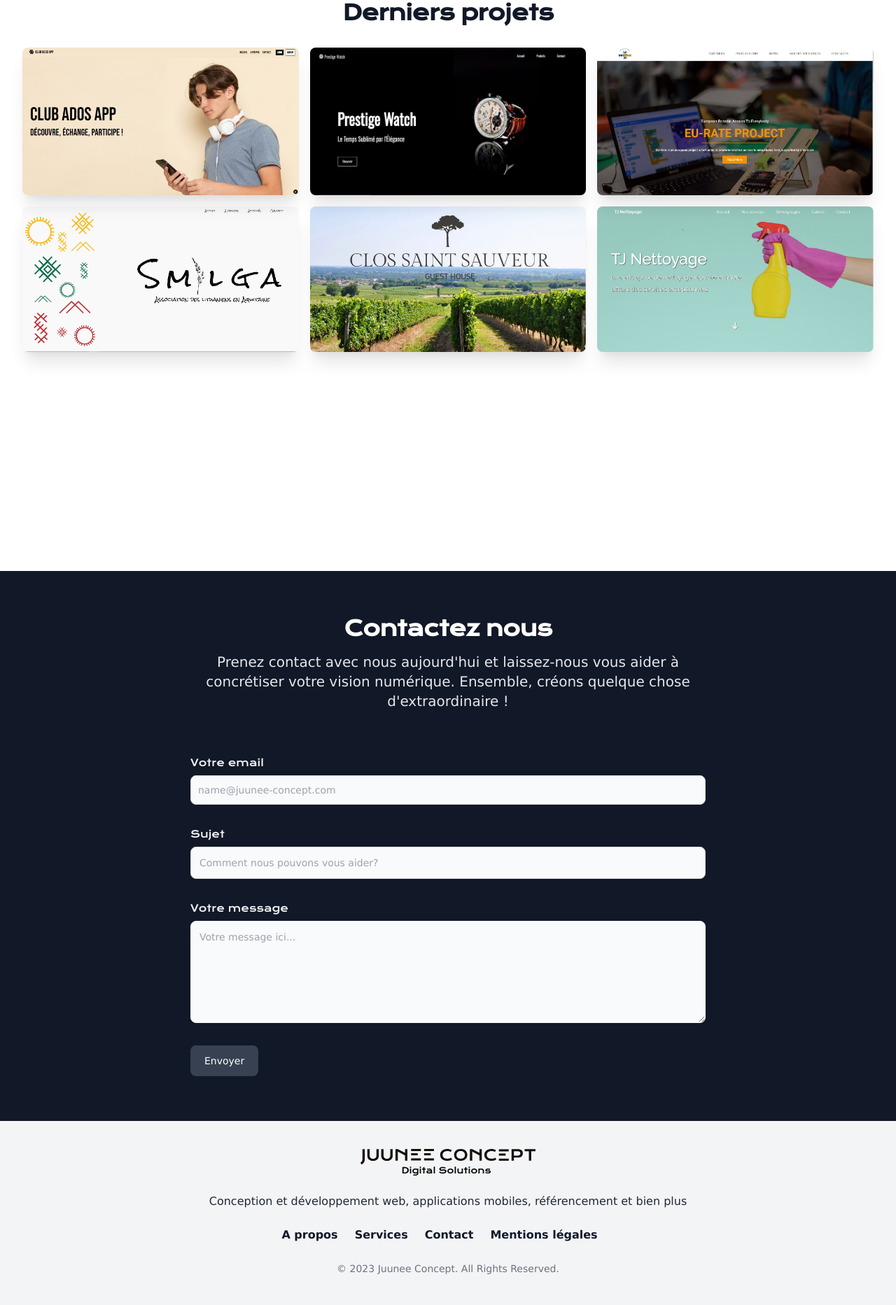
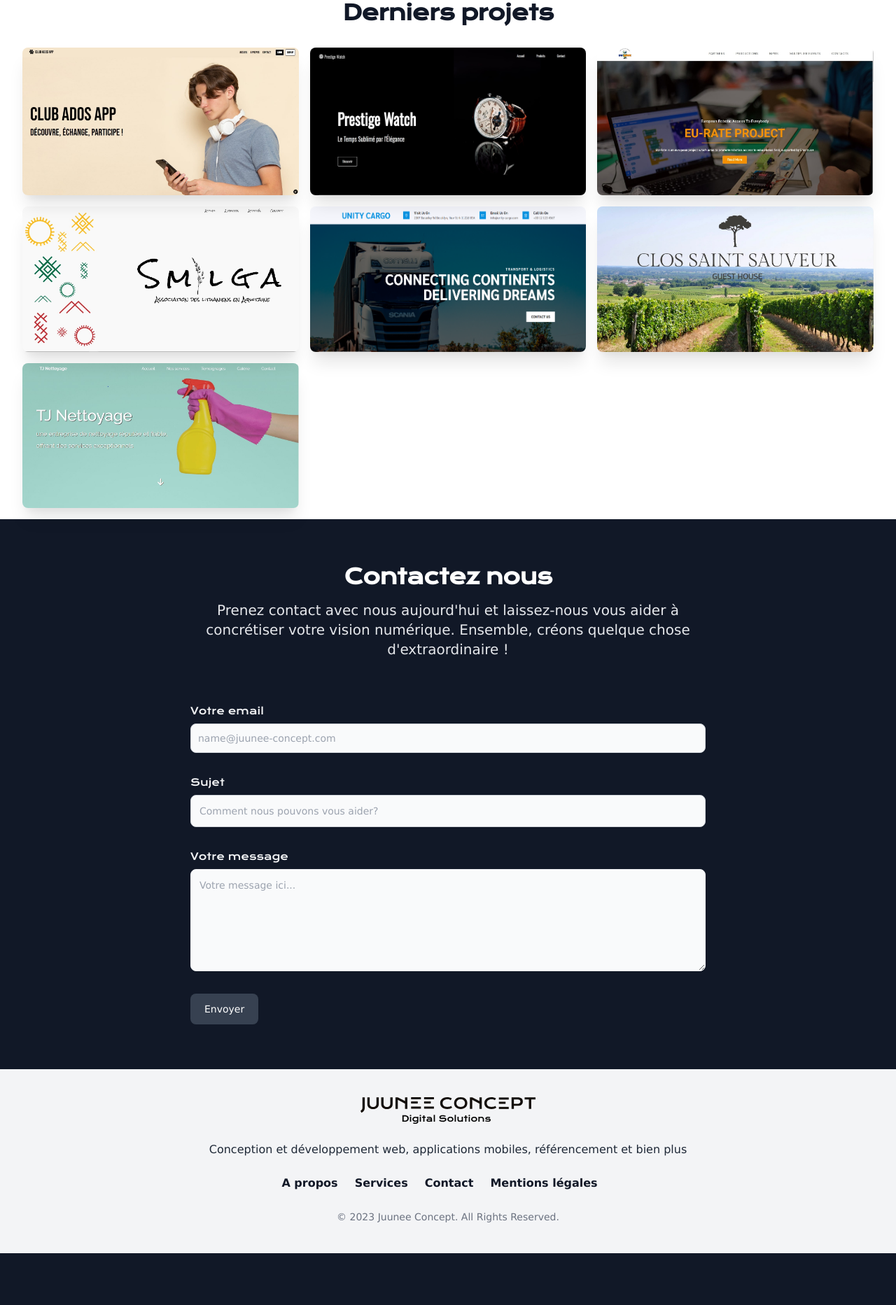
Before and after one commit to june7891/juunee-concept, a PHP site: page / in a window 1280 px wide. Shown: the part 2732-4597 px from the top of the page at 70% size. After the commit the page ends 4523 px from the top, so only its background shows below. Run offline with PHP 8.4, Linux system fonts and the light colour scheme; some libraries are stand-ins or nearby versions.

Commit message:
added new wordpress project

```diff
--- a/assets/css/custom-style.css
+++ b/assets/css/custom-style.css
@@ -1,9 +1,19 @@
 @import url("https://fonts.googleapis.com/css2?family=Krona+One&display=swap");
+
+
+* {
+  margin: 0;
+  padding: 0;
+  box-sizing: border-box;
+}
+
 
 body {
   font-family: "Lucida Sans", "Lucida Sans Regular", "Lucida Grande",
     "Lucida Sans Unicode", Geneva, Verdana, sans-serif;
+    overflow-x: hidden;
 }
+
 h2,
 h3,
 label {
@@ -59,22 +69,20 @@ label {
 
 
 
-@media (max-width: 1200px){
 
+
+
+
+@media (max-width: 1200px) {
   .navbar {
     width: 100vw;
     margin: 0;
   }
 }
-@media (max-width: 1024px){
-
-
+@media (max-width: 1024px) {
 }
 
-@media (max-width: 768px){
-
-
-
+@media (max-width: 768px) {
   .toggle {
     display: block;
     font-size: 2rem;
@@ -88,7 +96,7 @@ label {
   }
 
   .close {
-    color:#fff;
+    color: #fff;
   }
 
   .toggle .close {
@@ -126,9 +134,7 @@ label {
     display: flex;
     align-items: center;
     justify-content: space-around;
-
   }
-
 
   .nav-link {
     color: white;
@@ -138,18 +144,12 @@ label {
   .show .menu {
     transform: translateX(0);
   }
-
-
-
 }
 
-
 @media (max-width: 500px) {
-
-
-
-
-
+  nav {
+    width: 100vw !important;
+  }
 
   #about {
     padding: 0;
--- a/views/commons/template.php
+++ b/views/commons/template.php
@@ -7,7 +7,7 @@
     <meta name="description"
         content="Conception et développement d'applications web et mobile sur mesure. Transformez vos idées en solutions digitales innovantes. Contactez nous pour des applications performantes et intuitives, adaptées à vos besoins et à votre succès en ligne">
     <meta name="robots" content="index, follow">
-    <meta name="theme-color" content="#e6e8d4" />
+    <meta name="theme-color" content="#1A202C" />
 
     <meta property="og:title" content="Juunee Concept - Digital Solutions">
     <meta property="og:type" content="website">
--- a/views/homepage.view.php
+++ b/views/homepage.view.php
@@ -1,7 +1,7 @@
 <?php ob_start();
 ?>
 
-<section class="bg-gray-900 h-screen flex justify-center items-center">
+<section class="header bg-gray-900 h-screen w-full flex justify-center items-center">
 
     <div><svg id="logo" class="mb-20" width="1206" height="112" viewBox="0 0 1206 112" fill="none"
             xmlns="http://www.w3.org/2000/svg">
@@ -85,7 +85,7 @@
 
 
 <section id="services" class="bg-gray-100 dark:bg-gray-900">
-    <div class="py-4 px-4 mx-auto max-w-screen-xl sm:py-16 lg:px-6" data-aos="fade-right" data-aos-duration="1000">
+    <div class="py-4 px-4 mx-auto max-w-screen-xl sm:py-16 lg:px-6" data-aos="fade-up" data-aos-duration=" 1000">
 
         <h2 class="mb-8 text-3xl tracking-tight font-extrabold mb-8 text-center text-gray-900 dark:text-white">Ce que
             nous
@@ -124,7 +124,7 @@
             </div>
         </div>
     </div>
-    <div class="py-8 px-4 mx-auto max-w-screen-xl sm:py-16 lg:px-6" data-aos="fade-left" data-aos-duration="1000">
+    <div class="py-8 px-4 mx-auto max-w-screen-xl sm:py-16 lg:px-6" data-aos="fade-up" data-aos-duration="1000">
 
         <h2 class="my-8 text-3xl tracking-tight font-extrabold text-center  text-gray-900 dark:text-white">Notre
             Approche</h2>
@@ -180,11 +180,12 @@
 
 </section>
 
-<section id="projects" class="h-screen mb-4 text-3xl tracking-tight px-8 font-extrabold text-center" data-aos="fade-up">
+<section id="projects" class=" mb-4 text-3xl tracking-tight px-8 font-extrabold text-center" data-aos="fade-up"
+    data-aos-duration="1000">
     <h2 class="my-8 text-3xl tracking-tight font-extrabold text-center text-gray-900 dark:text-white">Derniers projets
     </h2>
 
-    <div class="projects-container grid grid-cols-2 md:grid-cols-3 gap-4">
+    <div class="projects-container grid grid-cols-2 md:grid-cols-3 gap-4" data-aos="fade-up">
 
         <div class="img-container rounded-lg shadow-xl">
             <img class="h-full max-w-full rounded-lg image" src="<?= URL ?>assets/images/clubadosapp.jpg"
@@ -212,6 +213,13 @@
                 <img class="h-full max-w-full rounded-lg image" src="<?= URL ?>assets/images/smilga.jpg"
                     alt="smilga"></a>
             <p class="img-description text-sm font-regular">Un site web pour une association culturelle
+            </p>
+        </div>
+        <div class="img-container rounded-lg shadow-xl">
+            <a href="https://unity-cargo.tomajune.com/" target="_blank">
+                <img class="h-full max-w-full rounded-lg image" src="<?= URL ?>assets/images/unity-cargo.png"
+                    alt="clos saint sauveur"></a>
+            <p class="img-description text-sm font-regular">Un site web pour une entreprise de transport international
             </p>
         </div>
         <div class="img-container rounded-lg shadow-xl">
```
Also changed, not shown: assets/images/unity-cargo.png (added). Lines whose indentation alone changed are shown as unchanged.
